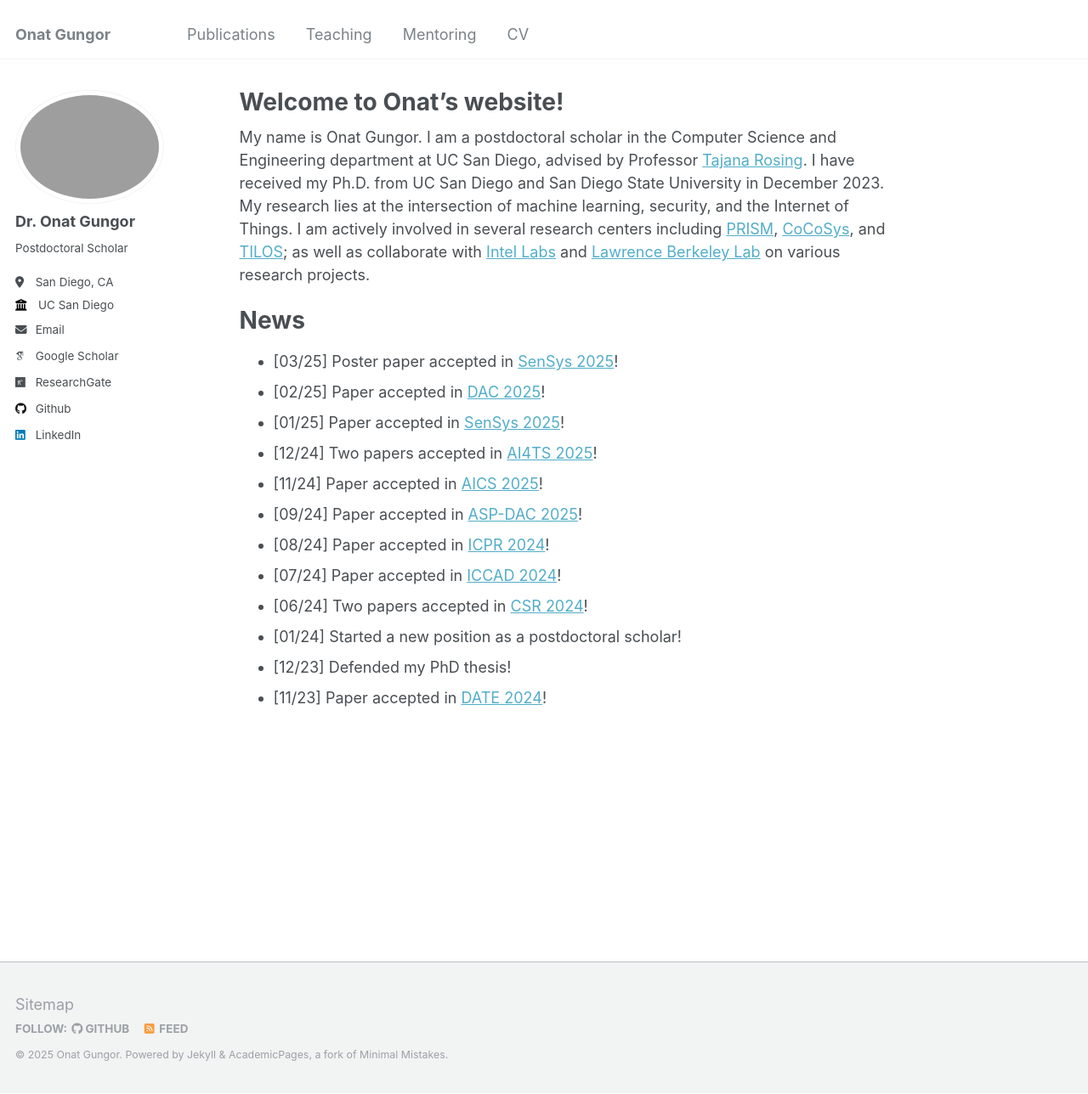
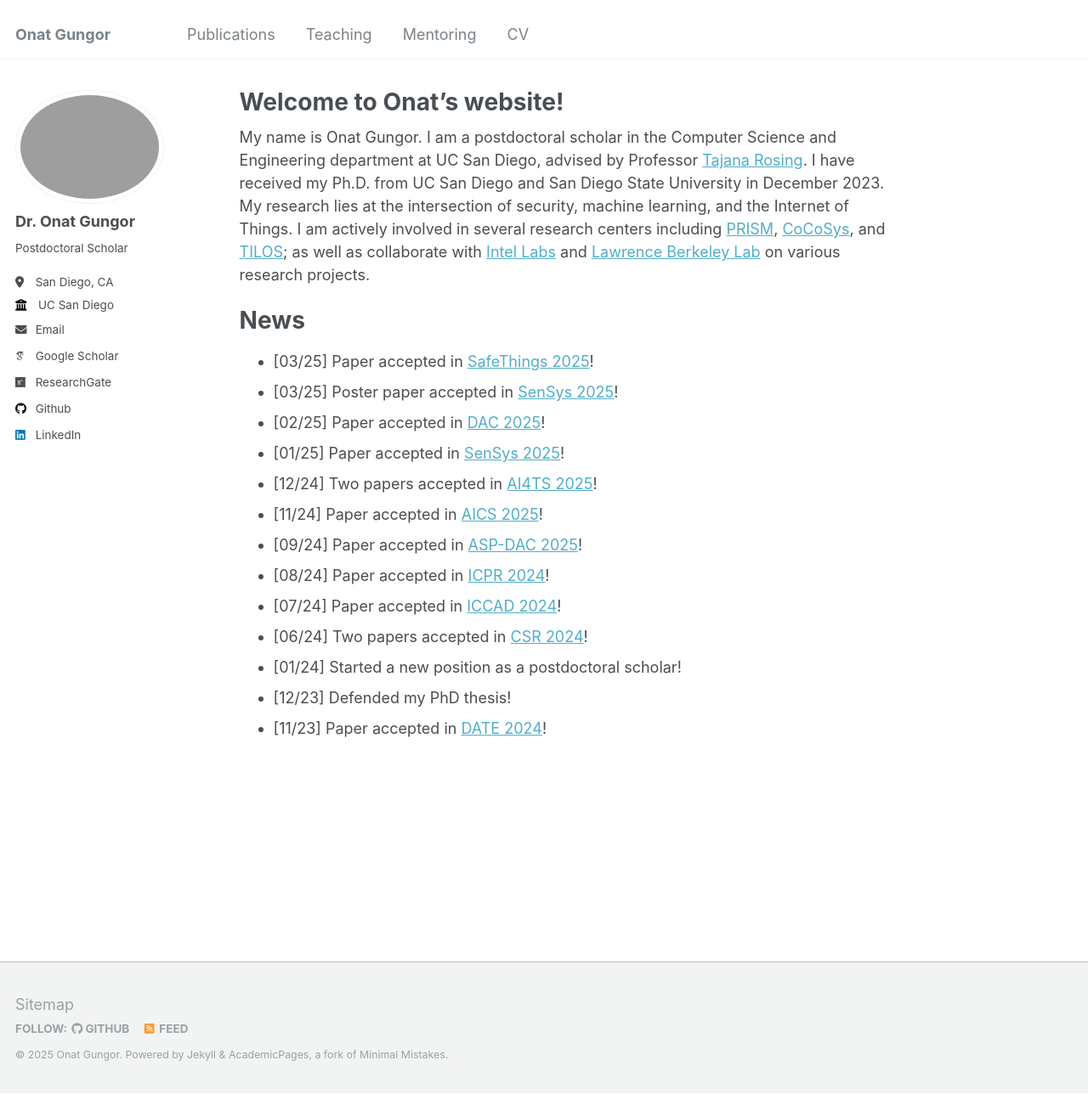
Before and after one commit to onatucsd/onatucsd.github.io, a Jekyll site: the page built from _pages/about.md, in a window 1280 px wide and 1288 px high. Shown: the whole window at 85% size. Built offline with Jekyll 4.4.1, drawn with Linux system fonts in a browser that asks for light colours; some web fonts are replaced.

Commit message:
Update about.md

```diff
--- a/_pages/about.md
+++ b/_pages/about.md
@@ -7,10 +7,11 @@ redirect_from:
   - /about.html
 ---
 
-My name is Onat Gungor. I am a postdoctoral scholar in the Computer Science and Engineering department at UC San Diego, advised by Professor [Tajana Rosing](https://cseweb.ucsd.edu/~trosing/). I have received my Ph.D. from UC San Diego and San Diego State University in December 2023. My research lies at the intersection of machine learning, security, and the Internet of Things. I am actively involved in several research centers including [PRISM](https://prism.ucsd.edu/), [CoCoSys](https://cocosys.ece.gatech.edu/), and [TILOS](https://tilos.ai/); as well as collaborate with [Intel Labs](https://www.intel.com/content/www/us/en/research/ai.html) and [Lawrence Berkeley Lab](https://www.es.net/) on various research projects.
+My name is Onat Gungor. I am a postdoctoral scholar in the Computer Science and Engineering department at UC San Diego, advised by Professor [Tajana Rosing](https://cseweb.ucsd.edu/~trosing/). I have received my Ph.D. from UC San Diego and San Diego State University in December 2023. My research lies at the intersection of security, machine learning, and the Internet of Things. I am actively involved in several research centers including [PRISM](https://prism.ucsd.edu/), [CoCoSys](https://cocosys.ece.gatech.edu/), and [TILOS](https://tilos.ai/); as well as collaborate with [Intel Labs](https://www.intel.com/content/www/us/en/research/ai.html) and [Lawrence Berkeley Lab](https://www.es.net/) on various research projects.
 
 News
 ======
+* [03/25] Paper accepted in [SafeThings 2025](https://safethings25.ieee-security.org)!
 * [03/25] Poster paper accepted in [SenSys 2025](https://sensys.acm.org/2025)!
 * [02/25] Paper accepted in [DAC 2025](https://www.dac.com)!
 * [01/25] Paper accepted in [SenSys 2025](https://sensys.acm.org/2025)!
```
